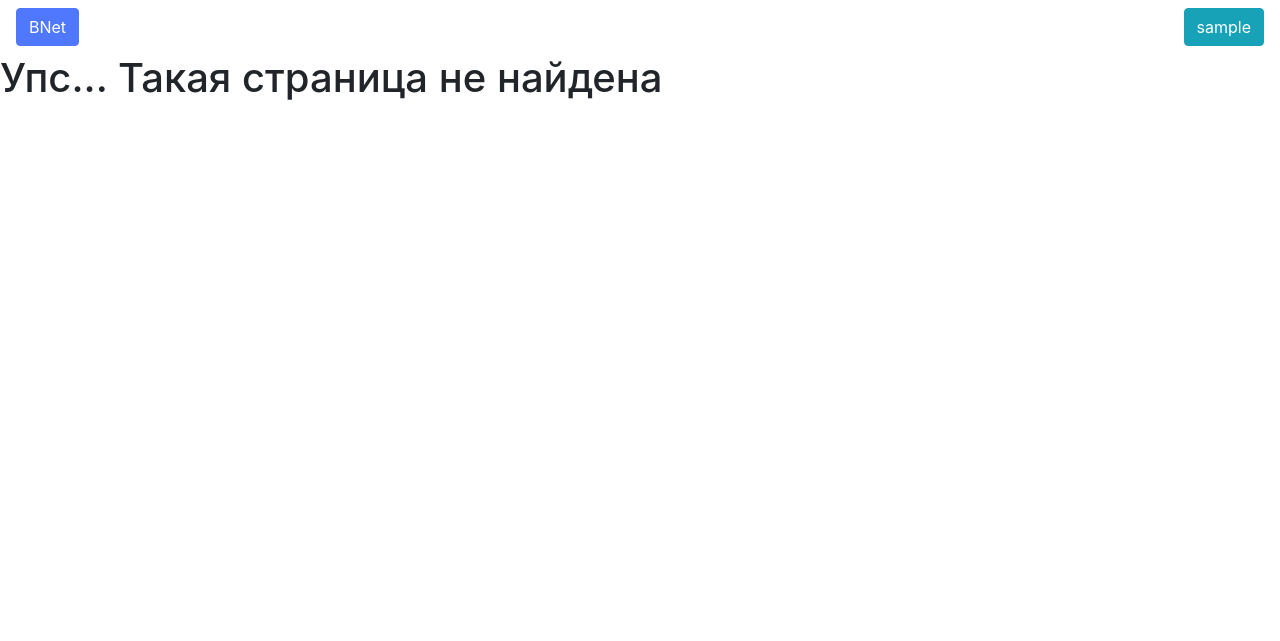
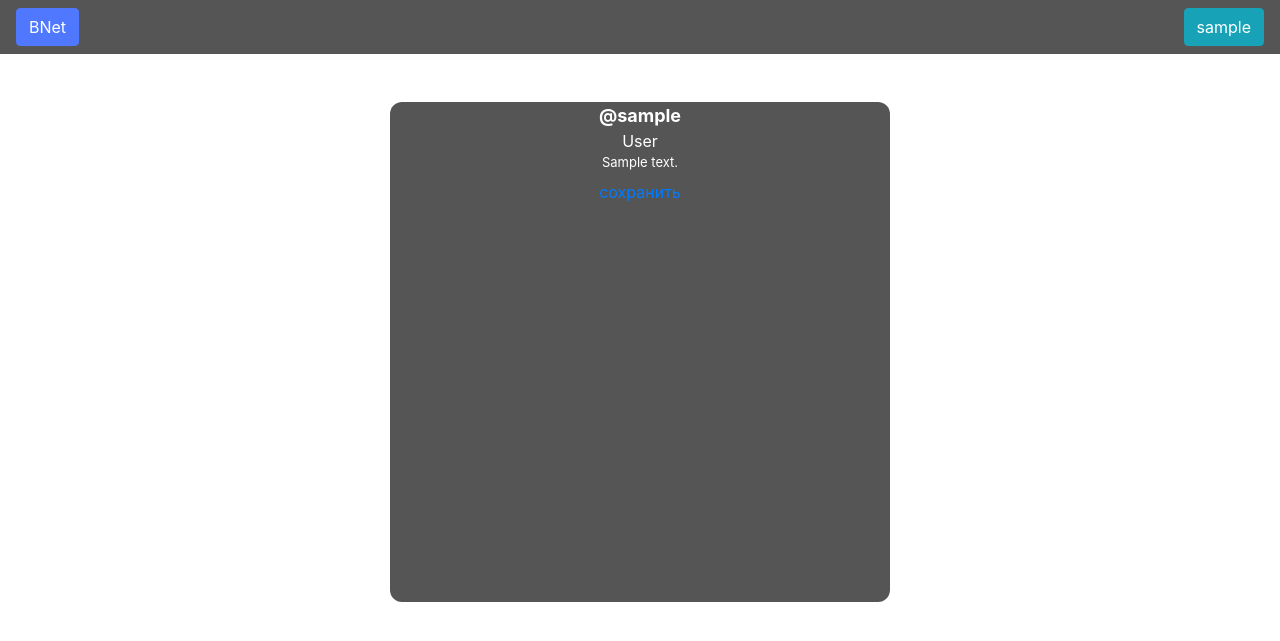
Before and after one commit to Dliwk/bnet, a Flask app: page /profile/edit in a window 1280 px wide. Shown: the top 641 px of the page. Run offline with Flask 2, Linux system fonts and the light colour scheme; a user stored in the database is signed in; tables that the repository leaves empty hold one stand-in row (values such as "Sample post"); some libraries are stand-ins or nearby versions.

Commit message:
profile and profile editing

```diff
--- a/data/users.py
+++ b/data/users.py
@@ -15,8 +15,6 @@ class User(SqlAlchemyBase, UserMixin, SerializerMixin):
                            primary_key=True, autoincrement=True)
     username = sqlalchemy.Column(sqlalchemy.String,
                                  index=True, unique=True, nullable=False)
-    email = sqlalchemy.Column(sqlalchemy.String,
-                              index=True, unique=True, nullable=False)
     hashed_password = sqlalchemy.Column(sqlalchemy.String, nullable=False)
     created_date = sqlalchemy.Column(sqlalchemy.DateTime,
                                      default=datetime.datetime.now)
--- a/routes.py
+++ b/routes.py
@@ -188,3 +188,24 @@ def notify_longpoll_requests(event):
             pass
         else:
             waiter.updates.append(event)
+
+
+@app.route('/user/<string:username>')
+def profile(username):
+    try:
+        return render_template('profile.jinja2',
+                               user=api.account.get_user_public_info(username=username))
+    except LocalApi.NotFoundError:
+        abort(404)
+
+
+@app.route('/profile/edit', methods=['POST', 'GET'])
+@login_required
+def profile_edit():
+    if request.method == 'GET':
+        return render_template('profile/edit.jinja2', user=current_user)
+    else:
+        api.account.edit_profile(current_user.id,
+                                 fullname=request.values['fullname'], about=request.values['about'],
+                                 background_image_url=request.values['background_image_url'])
+        return redirect(f'/user/{current_user.username}')
--- a/static/longpoll.js
+++ b/static/longpoll.js
@@ -5,7 +5,7 @@ function longpoll_listener(chat_id) {
         // async: false,
         success: function (data) {
             if (!data.ok) {
-                show_error('Какая-то ошибка, попробуйте позже');
+                // show_error('Какая-то ошибка, попробуйте позже');
                 return;
             }
             for (let i = 0; i < data.values.length; i++) {
@@ -30,7 +30,7 @@ function longpoll_listener(chat_id) {
             }
         },
         error: function (data) {
-            show_error('Какая-то ошибка, попробуйте позже');
+            // show_error('Какая-то ошибка, попробуйте позже');
         },
         complete: function (data) {
             longpoll_listener(chat_id);
--- /dev/null
+++ b/static/profile.css
@@ -0,0 +1,37 @@
+.profile {
+    text-align: center;
+}
+
+.profile-info {
+    margin-top: 3rem;
+    background-color: #000a;
+    border-radius: .75rem;
+    max-width: 500px;
+    min-width: 500px;
+    min-height: 500px;
+    display: inline-block;
+    color: white;
+}
+
+.navbar {
+    background-color: #000a;
+}
+
+.profile-username {
+    font-weight: bolder;
+    font-size: large;
+}
+
+.profile-fullname {
+    font-size: medium;
+    max-lines: 1;
+}
+
+.profile-about {
+    font-size: small;
+    max-width: 300px;
+    margin: 0 auto;
+    max-height: 200px;
+    max-lines: 1;
+    line-break: loose;
+}
--- /dev/null
+++ b/static/profile_edit.js
@@ -0,0 +1,6 @@
+$(function () {
+    $('form.profile').submit(function () {
+        $("#input-fullname").val($("#profile-fullname").text());
+        $("#input-about").val($("#profile-about").text());
+    });
+});
--- a/templates/base.jinja2
+++ b/templates/base.jinja2
@@ -28,6 +28,7 @@
             integrity="sha384-JZR6Spejh4U02d8jOt6vLEHfe/JQGiRRSQQxSfFWpi1MquVdAyjUar5+76PVCmYl"
             crossorigin="anonymous"></script>
     <script src="/static/default.js"></script>
+    {% block head %}{% endblock %}
 </head>
 <body>
 <nav class="navbar navbar-header">
--- /dev/null
+++ b/templates/profile/edit.jinja2
@@ -0,0 +1,24 @@
+{% extends "base.jinja2" %}
+{% block content %}
+    <form class="profile" method="post">
+        <div class="profile-info">
+            <div class="profile-username" id="profile-username" type="input">@{{ user.username }}</div>
+            <div class="profile-fullname" id="profile-fullname" contenteditable="true">{{ user.fullname }}</div>
+            <p class="profile-about" id="profile-about" contenteditable="true">{{ user.about }}</p>
+
+            <input type="hidden" name="fullname" id="input-fullname">
+            <input type="hidden" name="about" id="input-about">
+            <button type="submit" class="btn btn-link" href="/">сохранить</button>
+        </div>
+    </form>
+{% endblock %}
+{% block head %}
+    <link rel="stylesheet" href="/static/profile.css"/>
+    <style>
+        body {
+            background-image: url("https://avatars.mds.yandex.net/get-zen_doc/1677529/pub_5ca8f5f762221000b31132db_5caa474c1274fb00af67a7e3/scale_2400");
+            background-repeat: round;
+        }
+    </style>
+    <script src="/static/profile_edit.js"></script>
+{% endblock %}
```
Also changed, not shown: apis/local/account.py (+29 -0 lines), templates/profile.jinja2 (added, +23 -0 lines).
